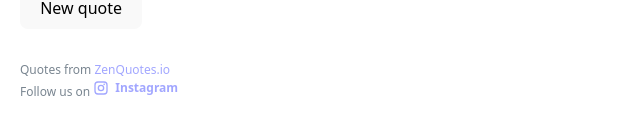
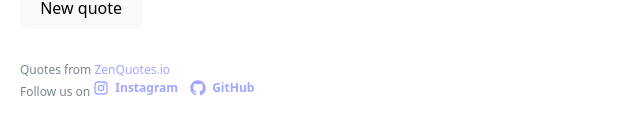
Before and after one commit to solidpro4545/bytewisdom-web, a React (Vite) app in the folder bytewisdom-web/: page / in a window 1280 px wide. Shown: the part 484-618 px from the top of the page, without its empty margins (0-640 px from the left). Built offline with nearby package versions, Linux system fonts and the light colour scheme; no server answers.

Commit message:
add github URL

```diff
--- a/bytewisdom-web/src/App.jsx
+++ b/bytewisdom-web/src/App.jsx
@@ -75,7 +75,7 @@ export default function App() {
     href="https://www.instagram.com/bytewisdom_motivation/"
     target="_blank"
     rel="noreferrer"
-          style={{ fontWeight: 'bold', display: 'inline-flex', alignItems: 'center' }}
+    style={{ fontWeight: 'bold', display: 'inline-flex', alignItems: 'center', marginRight: 12 }}
   >
     {/* Instagram SVG icon */}
     <svg
@@ -90,7 +90,27 @@ export default function App() {
     </svg>
     Instagram
   </a>
+  <a
+    href="https://github.com/solidpro4545"
+    target="_blank"
+    rel="noreferrer"
+    style={{ fontWeight: 'bold', display: 'inline-flex', alignItems: 'center' }}
+  >
+    {/* GitHub SVG icon */}
+    <svg
+      xmlns="http://www.w3.org/2000/svg"
+      width="16"
+      height="16"
+      fill="currentColor"
+      viewBox="0 0 24 24"
+      style={{ marginRight: 6 }}
+    >
+      <path d="M12 .5C5.648.5.5 5.648.5 12a11.5 11.5 0 0 0 7.857 10.93c.574.106.785-.249.785-.555v-2.018c-3.194.695-3.87-1.54-3.87-1.54-.523-1.328-1.278-1.68-1.278-1.68-1.044-.714.079-.699.079-.699 1.155.082 1.762 1.187 1.762 1.187 1.027 1.76 2.693 1.251 3.35.956.104-.744.402-1.251.732-1.539-2.55-.291-5.231-1.275-5.231-5.674 0-1.253.449-2.278 1.186-3.08-.119-.29-.513-1.462.113-3.048 0 0 .967-.31 3.17 1.177a10.98 10.98 0 0 1 2.884-.388c.978.004 1.963.132 2.884.388 2.202-1.487 3.168-1.177 3.168-1.177.628 1.586.233 2.758.115 3.048.739.802 1.186 1.827 1.186 3.08 0 4.41-2.685 5.38-5.244 5.666.413.356.781 1.063.781 2.143v3.176c0 .308.208.665.791.553A11.5 11.5 0 0 0 23.5 12c0-6.352-5.148-11.5-11.5-11.5z"/>
+    </svg>
+    GitHub
+  </a>
 </footer>
+
     </main>
   )
 }
```
Lines whose indentation alone changed are shown as unchanged.
